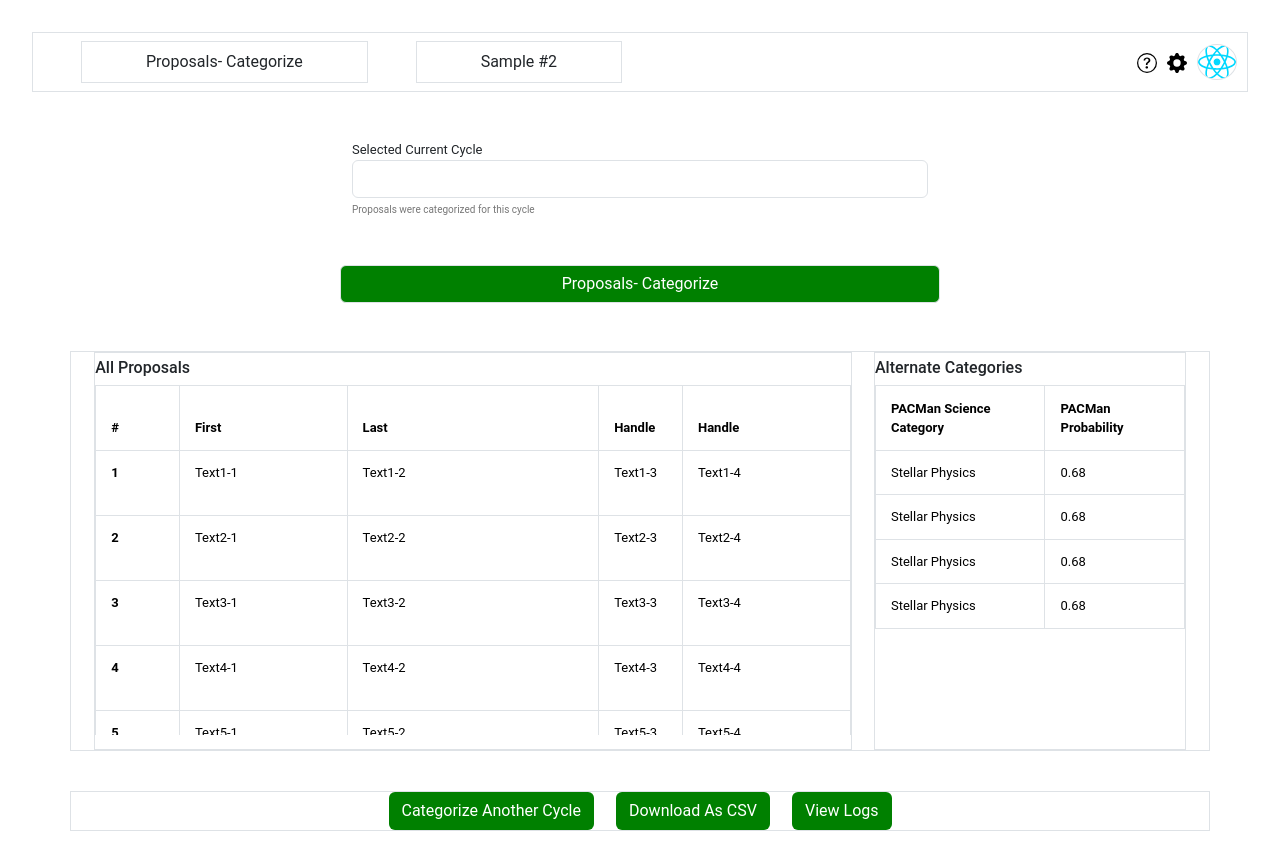
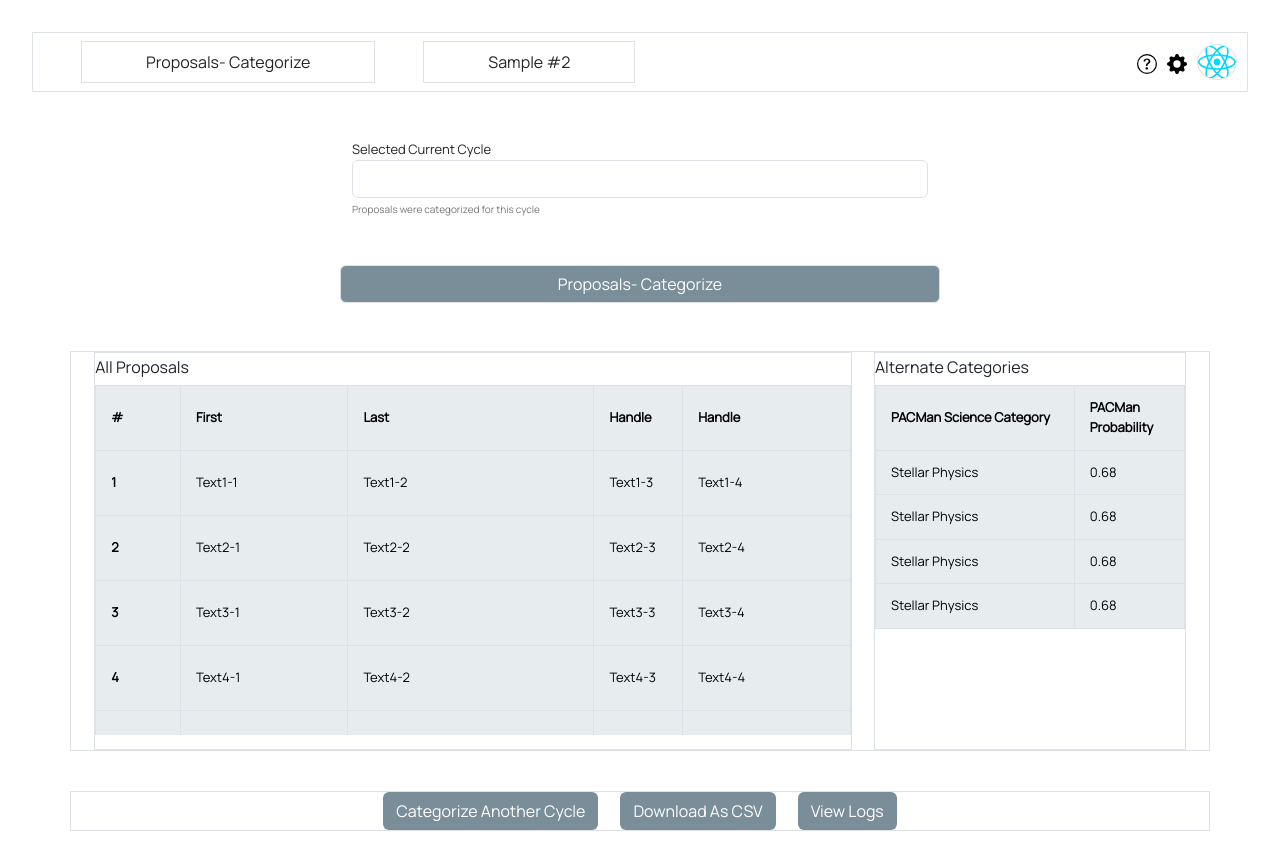
Before and after one commit to deepthought-initiative/pacmanweb, a React (Vite) app in the folder frontend/: page / in a window 1280 px wide. Built offline with nearby package versions, Linux system fonts and the light colour scheme.

Commit message:
Updated fonts and css properties for search box and proposal table.

```diff
--- a/frontend/index.html
+++ b/frontend/index.html
@@ -3,6 +3,9 @@
   <head>
     <meta charset="UTF-8" />
     <link rel="icon" type="image/svg+xml" href="/vite.svg" />
+    <link rel="preconnect" href="https://fonts.googleapis.com">
+    <link rel="preconnect" href="https://fonts.gstatic.com" crossorigin>
+    <link href="https://fonts.googleapis.com/css2?family=Manrope:wght@200;300;400&display=swap" rel="stylesheet">
     <meta name="viewport" content="width=device-width, initial-scale=1.0" />
   </head>
   <body>
--- a/frontend/src/css/proposalTable.css
+++ b/frontend/src/css/proposalTable.css
@@ -18,15 +18,15 @@
 }
 
 .w-11{
-    width: 11.11%;
+    width: 90px;
 }
 
 .w-22 {
-    width: 22.22%;
+    width: 180px;
 }
 
 .w-33 {
-    width: 33.33%;
+    width: 270px;
 }
 
 .table-container{
@@ -40,11 +40,10 @@
 
 th,
 td {
+    background-color: #E7ECEF !important;
     font-size: small;
     text-align: left;
-    padding-top: 5px;
-    padding-top: 10px;
-    text-align: left;
+    vertical-align: middle;
     padding-top: 12px !important;
     padding-bottom: 12px !important;
     padding-left: 15px !important;
--- a/frontend/src/css/searchBox.css
+++ b/frontend/src/css/searchBox.css
@@ -17,10 +17,5 @@
 
 .btn {
     color: white;
-    background-color: green;
+    background-color: #7A8E99;
 }
-
-.btn:hover{
-    background-color: green;
-        color: white;
-}
--- a/frontend/src/index.css
+++ b/frontend/src/index.css
@@ -1,3 +1,3 @@
 body {
-  font-family: Roboto, Helvetica, Arial, sans-serif;
+  font-family: 'Manrope';
 }
```
